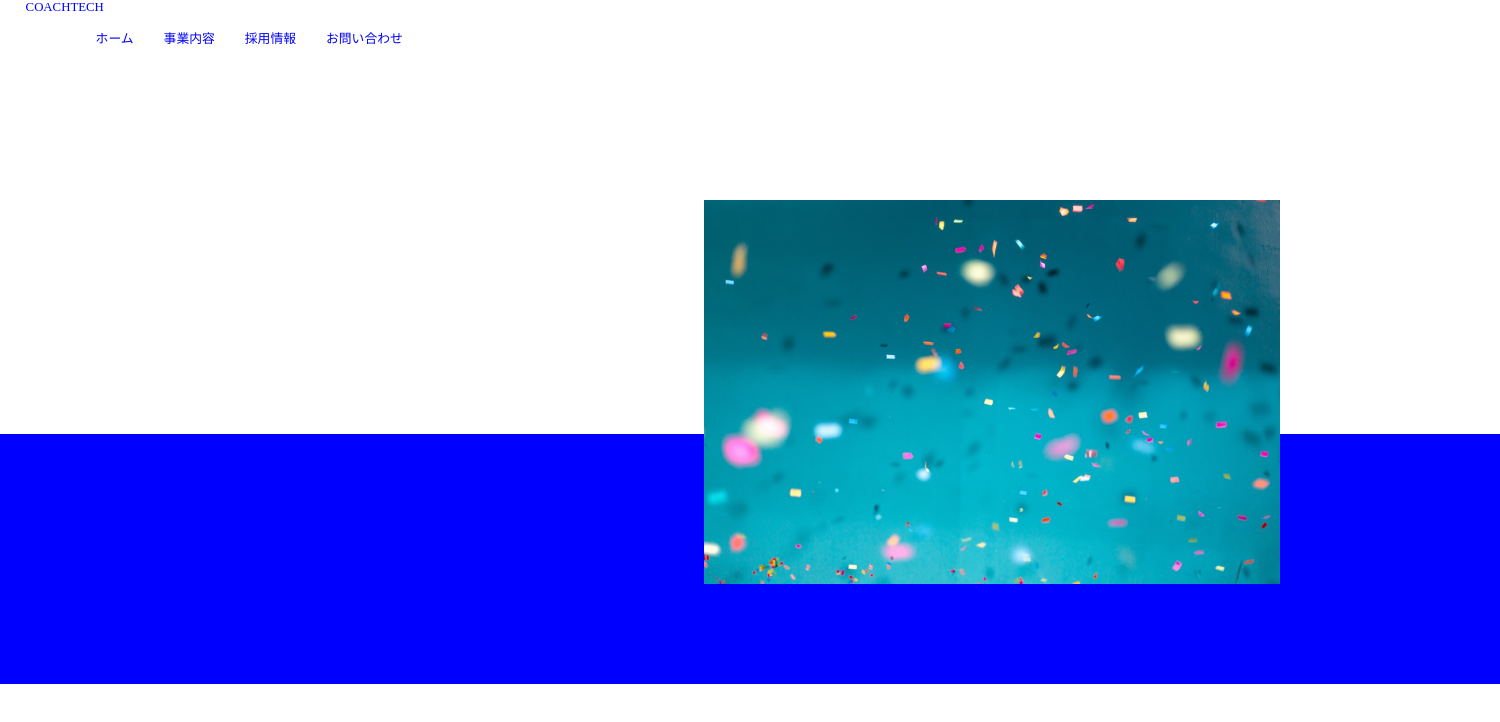
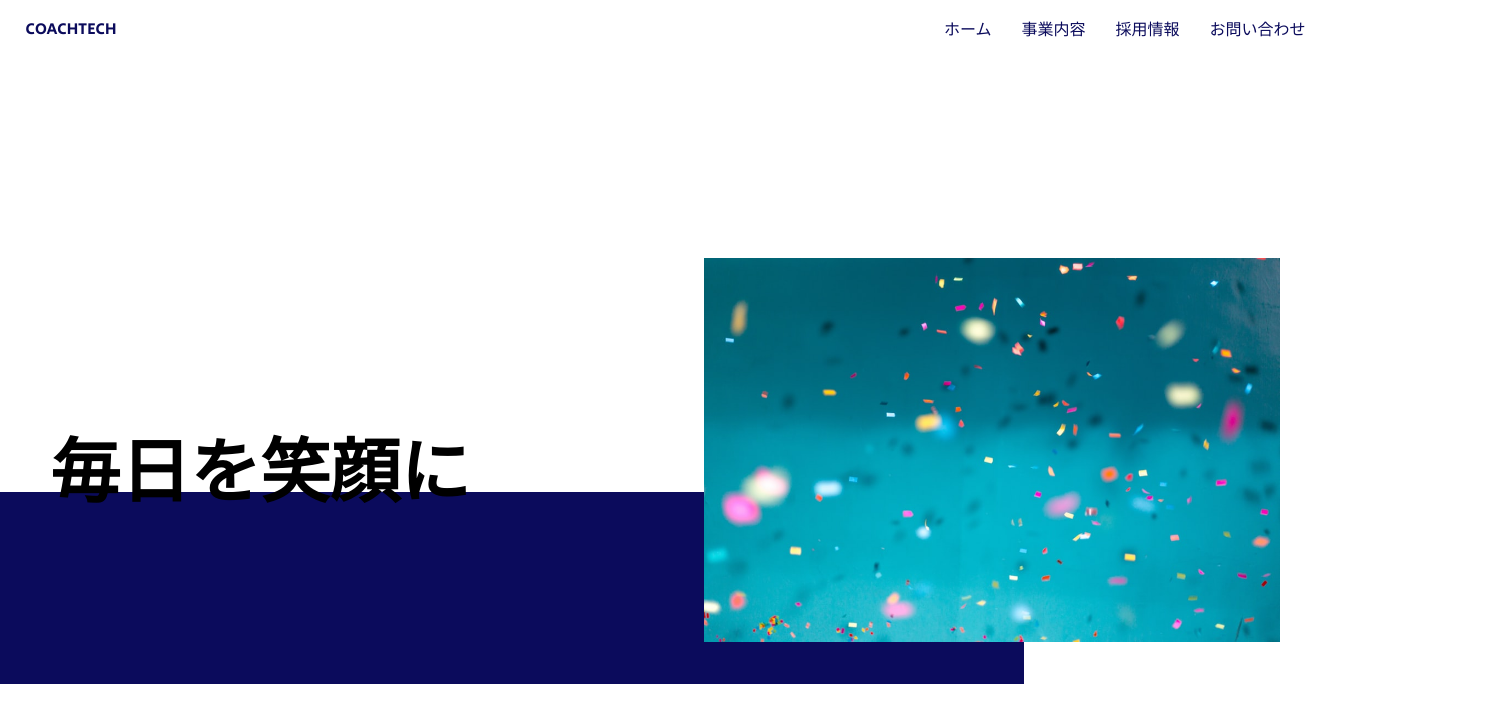
Before and after one commit to ayaka0601/20231214_sueyoshi, a plain HTML site: page index.html in a window 1280 px wide. Shown: the whole page, 1500 px wide, since content can reach past the window. Drawn offline with Linux system fonts and the light colour scheme; a web font is replaced by a local one.

Commit message:
任意のメッセージ

```diff
--- a/index.html
+++ b/index.html
@@ -7,6 +7,10 @@
     <title>テスト</title>
     <meta name="description" content="テスト用サイトです">
     <link rel="stylesheet" href="style.css" />
+    <link rel="preconnect" href="https://fonts.googleapis.com">
+    <link rel="preconnect" href="https://fonts.gstatic.com" crossorigin>
+    <link href="https://fonts.googleapis.com/css2?family=Gorditas&family=Secular+One&display=swap" rel="stylesheet">
+
 </head>
 
 <body>
--- a/style.css
+++ b/style.css
@@ -7,32 +7,36 @@ html {
 body {
     margin: 0;
     padding: 0;
+    width: 100%
 }
 
 header {
     width: 100%;
+    display: flex;
     justify-content: space-between;
     padding: 0 2%;
     align-items: center;
-    position: fixed;
     top: 0;
     left: 0;
-    font-size: 1vw;
-    z-index: 1;
+    font-family: 'Gorditas', serif;
+    font-family: 'Secular One', sans-serif;
 }
 
 ul {
     display: flex;
     list-style: none;
+    justify-content: space-around;
+    margin-left: auto;
+    column-gap: 30px;
 }
 
 li {
-    margin-left: 30px;
+    margin-left: auto;
 }
 
 a {
     text-decoration: none;
-    color: blue;
+    color: rgb(11, 11, 92);
 }
 
 .box {
@@ -44,13 +48,15 @@ a {
 }
 
 h1 {
-    font-size: 150px;
+    font-size: 70px;
+    z-index: 1;
 }
 
 .absolute {
     position: absolute;
-    top: 100px;
-    left: 100px;
+    bottom: 75px;
+    margin: 50px;
+    left: 0;
 }
 
 .img-right {
@@ -60,10 +66,9 @@ h1 {
 }
 
 .blue-box {
-    width: 1300px;
-    height: 50px;
-    background-color: blue;
-    padding: 100px;
+    width: 80vw;
+    height: 15vw;
+    background-color: rgb(11, 11, 92);
 }
 
 .relative {
```
